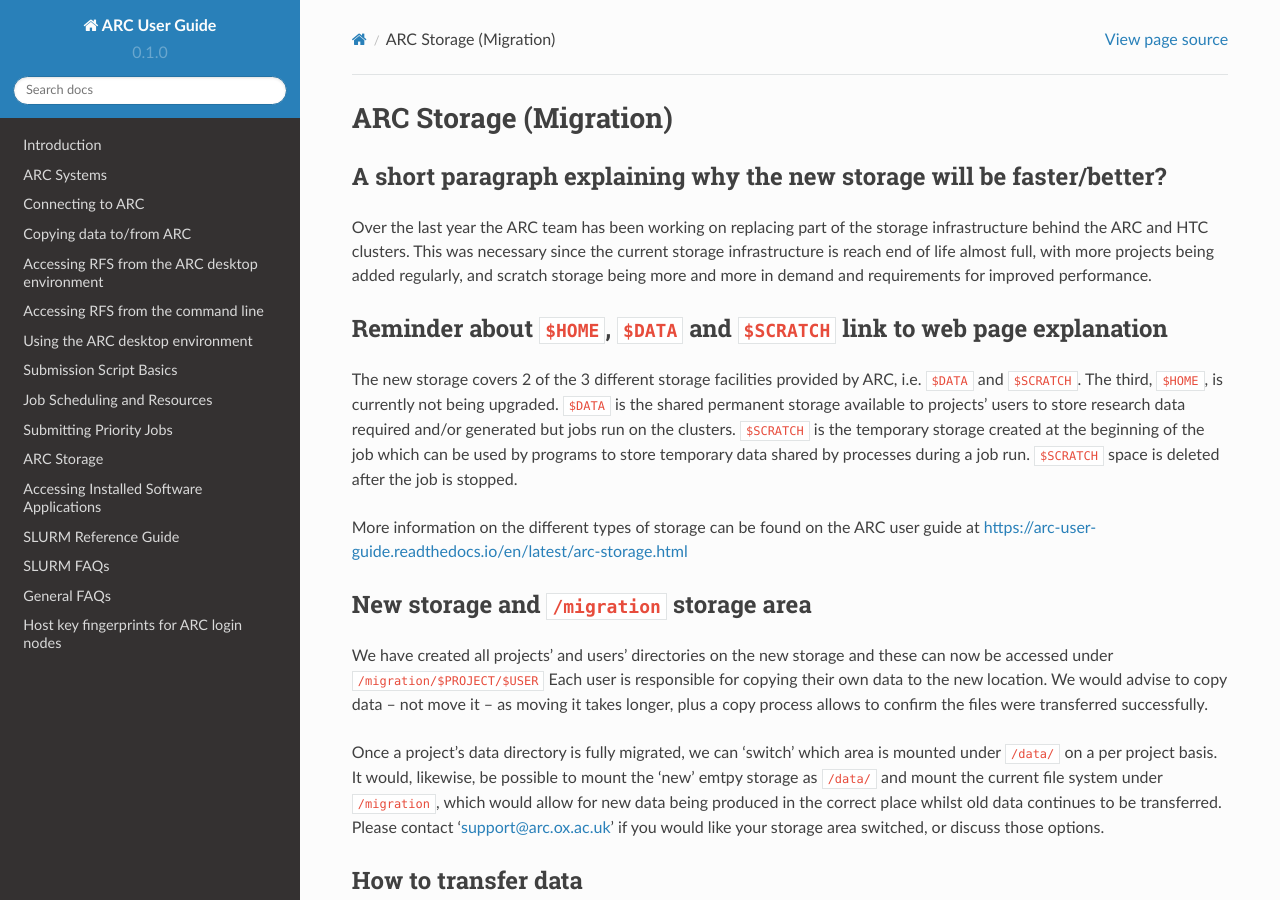
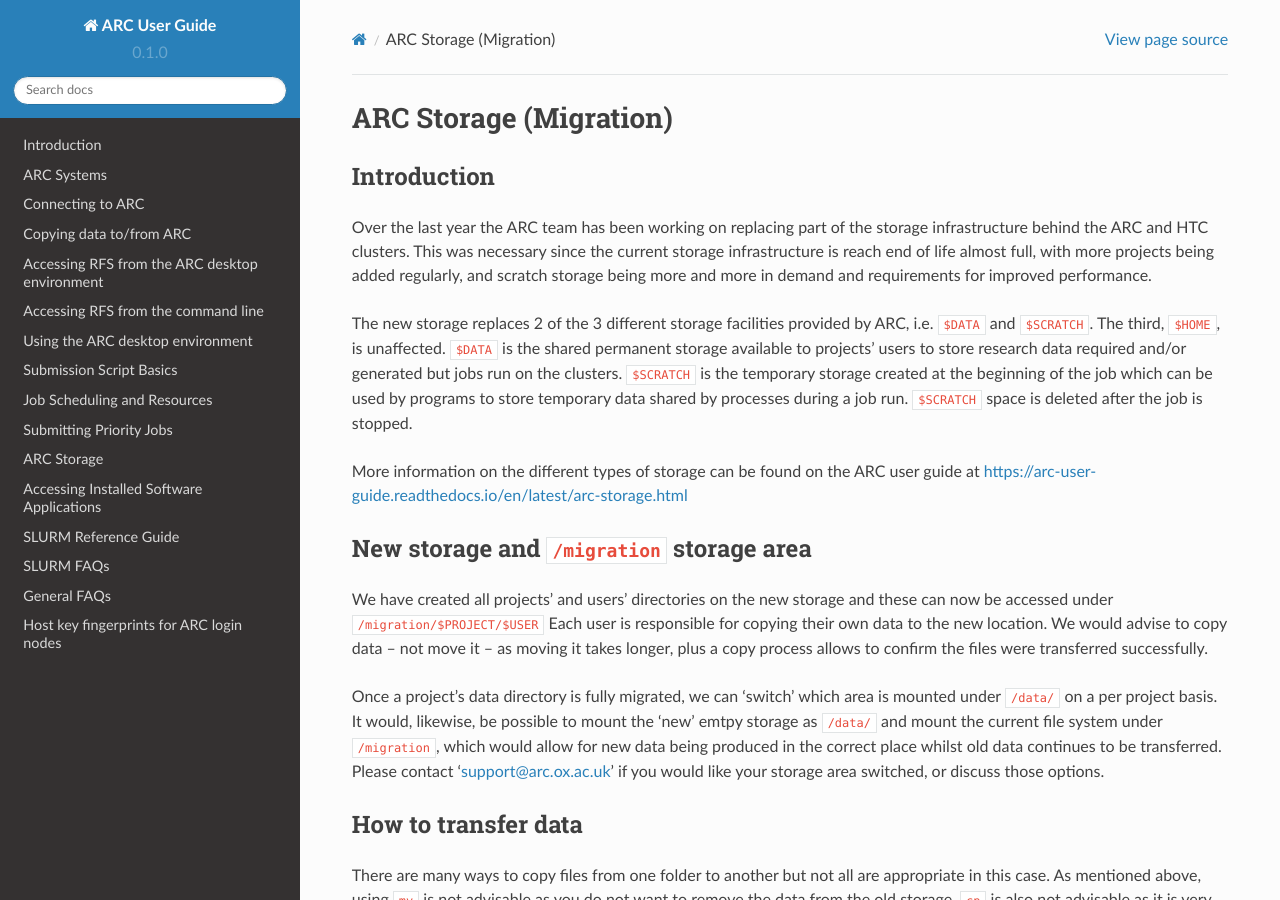
Before and after one commit to tina-friedrich/arc-user-guide, a Sphinx documentation site: the page built from docs/source/arc-storage-migration.rst, in a window 1280 px wide and 900 px high. Built offline with Sphinx 7.4.7 and the Read the Docs theme 2.0.0, drawn with Linux system fonts in a browser that asks for light colours.

Commit message:
Update arc-storage-migration.rst

```diff
--- a/docs/source/arc-storage-migration.rst
+++ b/docs/source/arc-storage-migration.rst
@@ -2,20 +2,17 @@ ARC Storage (Migration)
 =======================
 
 
-A short paragraph explaining why the new storage will be faster/better?
------------------------------------------------------------------------
+Introduction
+------------
 
 Over the last year the ARC team has been working on replacing part of the storage infrastructure behind the ARC and HTC clusters. This was necessary since the current storage infrastructure is reach end of life almost full, with more projects being added regularly, and scratch storage being more and more in demand and requirements for improved performance.
 
-Reminder about ``$HOME``, ``$DATA`` and ``$SCRATCH`` link to web page explanation
----------------------------------------------------------------------------------
-
-The new storage covers 2 of the 3 different storage facilities provided by ARC, i.e. ``$DATA`` and ``$SCRATCH``. The third, ``$HOME``, is currently not being upgraded. ``$DATA`` is the shared permanent storage available to projects' users to store research data required and/or generated but jobs run on the clusters. ``$SCRATCH`` is the temporary storage created at the beginning of the job which can be used by programs to store temporary data shared by processes during a job run. ``$SCRATCH`` space is deleted after the job is stopped.
+The new storage replaces 2 of the 3 different storage facilities provided by ARC, i.e. ``$DATA`` and ``$SCRATCH``. The third, ``$HOME``, is unaffected. ``$DATA`` is the shared permanent storage available to projects' users to store research data required and/or generated but jobs run on the clusters. ``$SCRATCH`` is the temporary storage created at the beginning of the job which can be used by programs to store temporary data shared by processes during a job run. ``$SCRATCH`` space is deleted after the job is stopped.
 
 More information on the different types of storage can be found on the ARC user guide at https://arc-user-guide.readthedocs.io/en/latest/arc-storage.html
 
 New storage and ``/migration`` storage area
----------------------------------------
+-------------------------------------------
 
 We have created all projects' and users' directories on the new storage and these can now be accessed under ``/migration/$PROJECT/$USER`` Each user is responsible for copying their own data to the new location. We would advise to copy data – not move it – as moving it takes longer, plus a copy process allows to confirm the files were transferred successfully.
 
```
